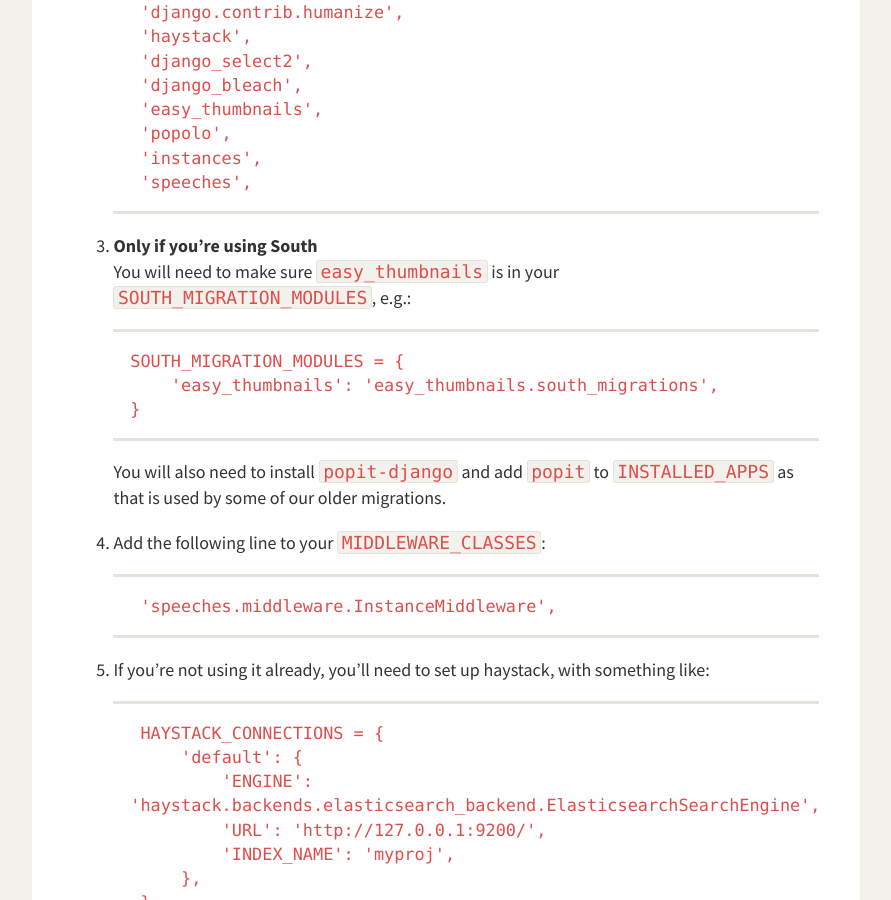
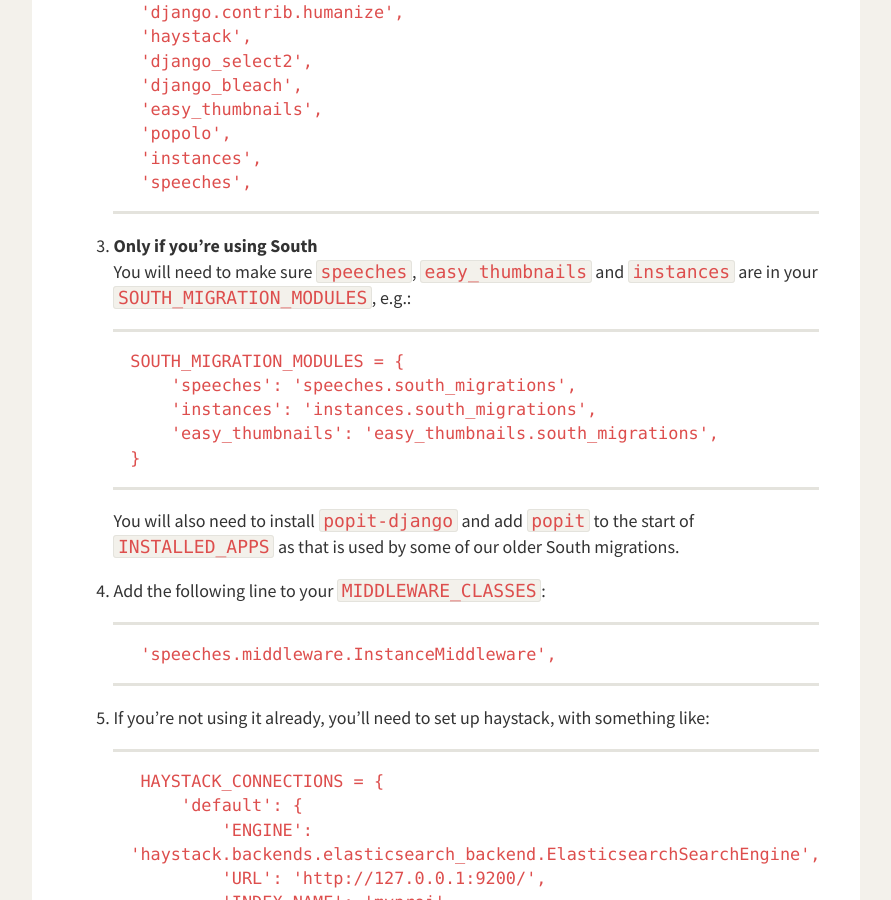
Before and after one commit to mysociety/sayit, a Jekyll site: the page built from install.md, in a window 1280 px wide and 900 px high, scrolled down 760 px. Shown: the whole window, without its empty margins (56-947 px from the left). Built offline with Jekyll 4.4.1, drawn with Linux system fonts in a browser that asks for light colours.

Commit message:
Document further SOUTH_MIGRATION_MODULES usage.
Both speeches and instances also now have South migrations in the
south_migrations directory, with 1.7 migrations in `migrations`.

```diff
--- a/install.md
+++ b/install.md
@@ -38,15 +38,17 @@ pip:
         'speeches',
 
 1.  **Only if you're using South**
-    You will need to make sure `easy_thumbnails` is in your
-    `SOUTH_MIGRATION_MODULES`, e.g.:
+    You will need to make sure `speeches`, `easy_thumbnails` and `instances`
+    are in your `SOUTH_MIGRATION_MODULES`, e.g.:
 
         SOUTH_MIGRATION_MODULES = {
+            'speeches': 'speeches.south_migrations',
+            'instances': 'instances.south_migrations',
             'easy_thumbnails': 'easy_thumbnails.south_migrations',
         }
 
-    You will also need to install `popit-django` and add `popit` to
-    `INSTALLED_APPS` as that is used by some of our older migrations.
+    You will also need to install `popit-django` and add `popit` to the start
+    of `INSTALLED_APPS` as that is used by some of our older South migrations.
 
 1. Add the following line to your `MIDDLEWARE_CLASSES`:
 
```
